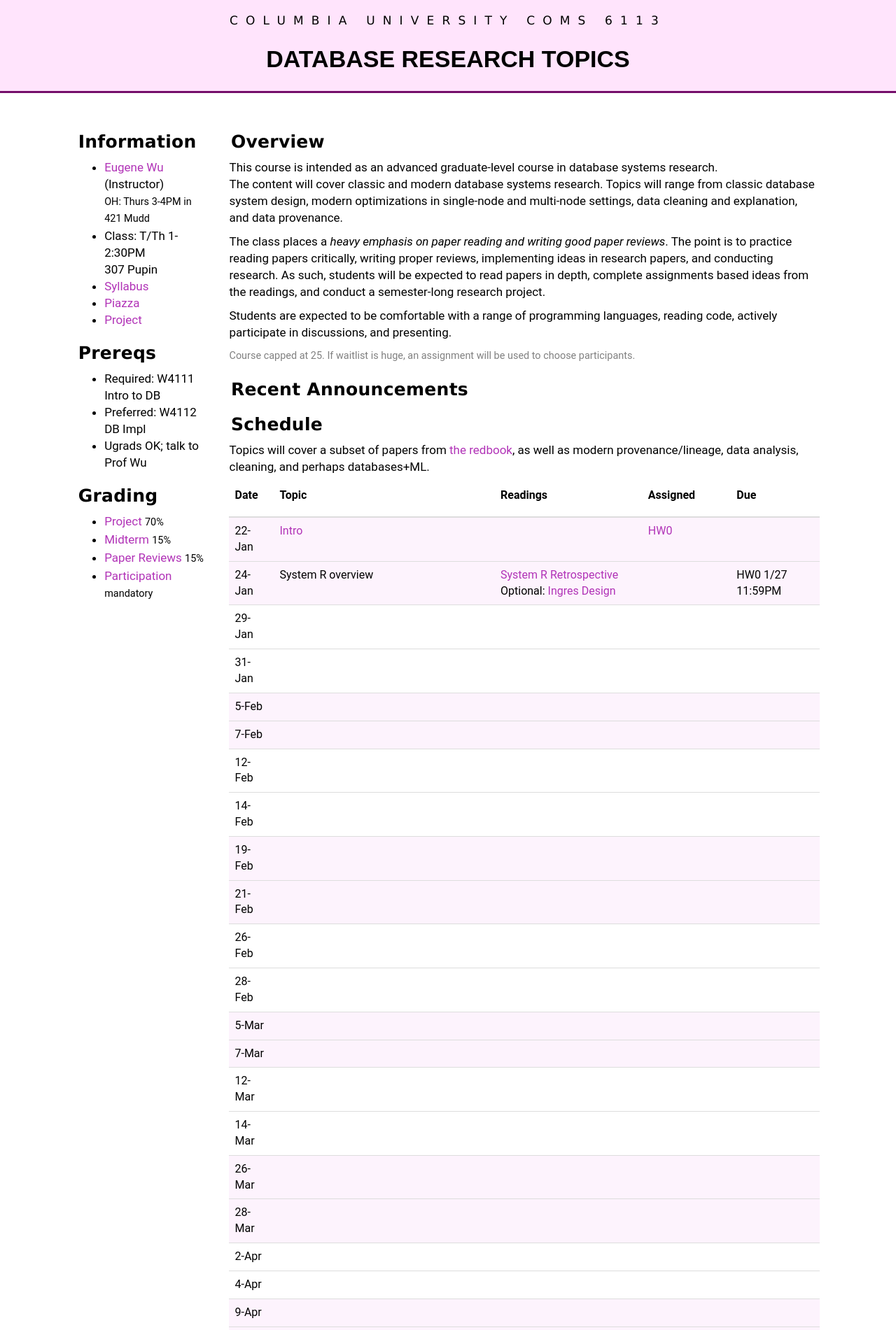
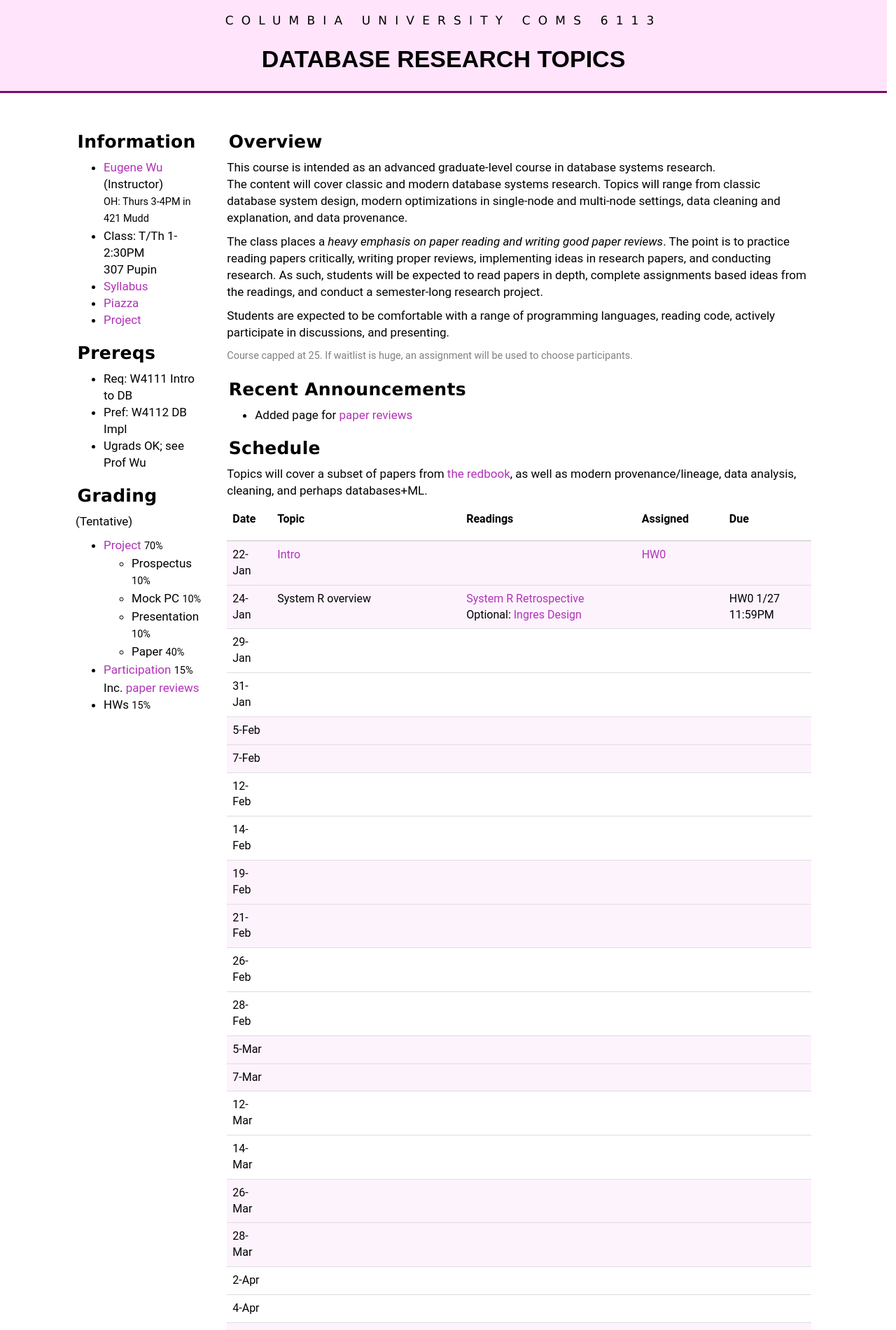
Before and after one commit to wzao1515/w6113.github.io, a Jekyll site: the page built from index.md, in a window 1280 px wide. Shown: the top 1901 px of the page at 70% size. Built offline with Jekyll 4.4.1, drawn with Linux system fonts in a browser that asks for light colours.

Commit message:
lazy commit msg

```diff
--- a/_data/schedule.csv
+++ b/_data/schedule.csv
@@ -1,5 +1,5 @@
 color,date,slug,title,readings,optional,assigned,due
-#fdf3fd,22-Jan,"<a href=""./lecs/01_intro.md"">Intro</a>",,,,"<a href=""https://www.github.com/w6113/databass-public"">HW0</a>",
+#fdf3fd,22-Jan,"<a href=""./lecs/01_intro"">Intro</a>",,,,"<a href=""https://www.github.com/w6113/databass-public"">HW0</a>",
 #fdf3fd,24-Jan,System R overview,,"<a href=""./files/papers/systemr-retrospective.pdf"">System R Retrospective</a>","<a href=""./files/papers/ingres-retrospective.pdf"">Ingres Design</a>",,HW0 1/27 11:59PM
 white,29-Jan,,,,,,
 white,31-Jan,,,,,,
--- a/_includes/index_left.md
+++ b/_includes/index_left.md
@@ -11,13 +11,19 @@
 
 #### Prereqs
 
-* Required: W4111 Intro to DB
-* Preferred: W4112 DB Impl
-* Ugrads OK; talk to Prof Wu
+* Req: W4111 Intro to DB
+* Pref: W4112 DB Impl
+* Ugrads OK; see Prof Wu
 
 #### Grading
 
+(Tentative)
+
 * [Project](./projects) <small>70%</small>
-* [Midterm](./syllabus#midterm)    <small>15% </small>
-* [Paper Reviews](./syllabus#reading)      <small>15% </small>
-* [Participation](./syllabus#participation)  <small>mandatory</small>
+  * Prospectus <small>10%</small>
+  * Mock PC <small>10%</small>
+  * Presentation <small>10%</small>
+  * Paper <small>40%</small>
+* [Participation](./syllabus#participation)  <small>15%</small>
+  Inc. [paper reviews](./syllabus#reading)
+* HWs <small>15%</small>
--- a/files/css/style.css
+++ b/files/css/style.css
@@ -1,10 +1,12 @@
 /* Page structure */
 
 body {
-  margin: 0;
+  margin: 0px;
   color: black;
   background-color: white;
   font: normal normal 17px/24px Roboto, Arial, sans-serif;
+  width: 99%;
+  padding: 0px;
 }
 
 .container {
--- a/index.md
+++ b/index.md
@@ -17,6 +17,8 @@ Students are expected to be comfortable with a range of programming languages, r
 
 #### Recent Announcements
 
+* Added page for [paper reviews](./reviews)
+
 #### Schedule
 
 Topics will cover a subset of papers from [the redbook](http://www.redbook.io), as well as modern provenance/lineage, data analysis, cleaning, and perhaps databases+ML.
@@ -26,8 +28,8 @@ Topics will cover a subset of papers from [the redbook](http://www.redbook.io),
   <tr>
     <!--<th class="idx" style="width: 3em; max-width:3em;"></th>-->
     <th class="date" style="width: 4em; max-width: 4em;"> <p> <span>Date </span> </p> </th>
-    <th style="min-width: 20%;"> <p> <span>Topic </span> </p> </th>
-    <th style="width: 25%"> <p> <span>Readings </span> </p> </th>
+    <th style="min-width: 15%;"> <p> <span>Topic </span> </p> </th>
+    <th style="width: 30%"> <p> <span>Readings </span> </p> </th>
     <th style="width: 15%;"> <p> <span>Assigned</span> </p> </th>
     <th style="width: 15%;"> <p> <span>Due</span> </p> </th>
   </tr>
```
Also changed, not shown: lecs/01_intro.md (+4 -3 lines), reviews.md (added, +21 -0 lines).
